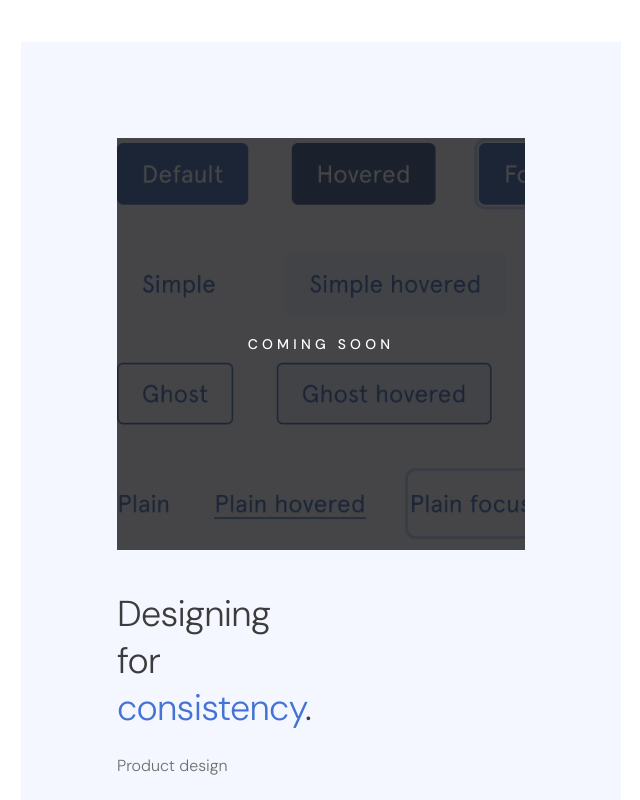
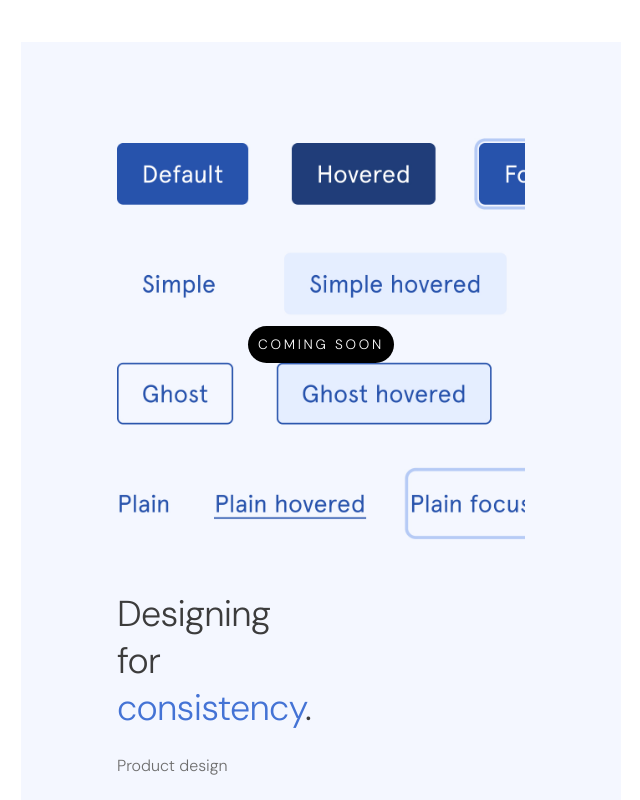
Before and after one commit to erikblomqvist/david-portfolio, a Next.js app: page / in a window 1280 px wide. Shown: the part 3060-3860 px from the top of the page, without its empty margins (19-659 px from the left). Built offline with nearby package versions, Linux system fonts and the light colour scheme.

Commit message:
coming soon tag

```diff
--- a/src/app/globals.css
+++ b/src/app/globals.css
@@ -100,6 +100,7 @@ body:has(.case.coming-soon:hover) > .custom-cursor {
 
     &.mio {
         --background: var(--vickhoff-color-mio-background);
+        --text: var(--vickhoff-mio-system-text);
     }
 }
 
--- a/src/app/page.js
+++ b/src/app/page.js
@@ -84,13 +84,17 @@ const Home = () => (
                         id
                     ].join(' ')}>
                     <picture>
-                            {!url && <div className={styles.comingsoon}>Coming soon</div>}
                         <Image
                             src={img}
                             alt={heading}
                             width={800}
                             height={600}
                         />
+                        {!url && (
+                            <div className={styles.comingsoonContainer}>
+                                <div className={styles.comingsoon}>Coming soon</div>
+                            </div>
+                        )}
                     </picture>
                     <div className={styles['case-meta']}>
                         <h2 dangerouslySetInnerHTML={{ __html: heading }} />
--- a/src/app/page.module.css
+++ b/src/app/page.module.css
@@ -289,20 +289,27 @@
         width: 100%;
     }
 
+    & .comingsoonContainer {
+        position: absolute;
+        font-size: 0.85rem;
+        text-transform: uppercase;
+        letter-spacing: 0.2em;
+        top: 0;
+        left: 0;
+        display: flex;
+        align-items: center;
+        justify-content: center;
+        width: 100%;
+        height: 100%;
+    }
+
     & .comingsoon {
-        position: absolute;
-        display: grid;
-        place-items: center;
+        background-color: rgba(0, 0, 0);
+        color: white;
+        border-radius: 32px;
+        padding: 10px;
+        position: relative;
         z-index: 2;
-        inset: 0;
-
-        background-color: rgba(26,26,26,0.8);
-
-        letter-spacing: 0.3em;
-        font-size: 0.875rem;
-        font-weight: 500;
-        text-transform: uppercase;
-        color: #fff;
     }
 
     & img {
```
Lines whose indentation alone changed are shown as unchanged.
